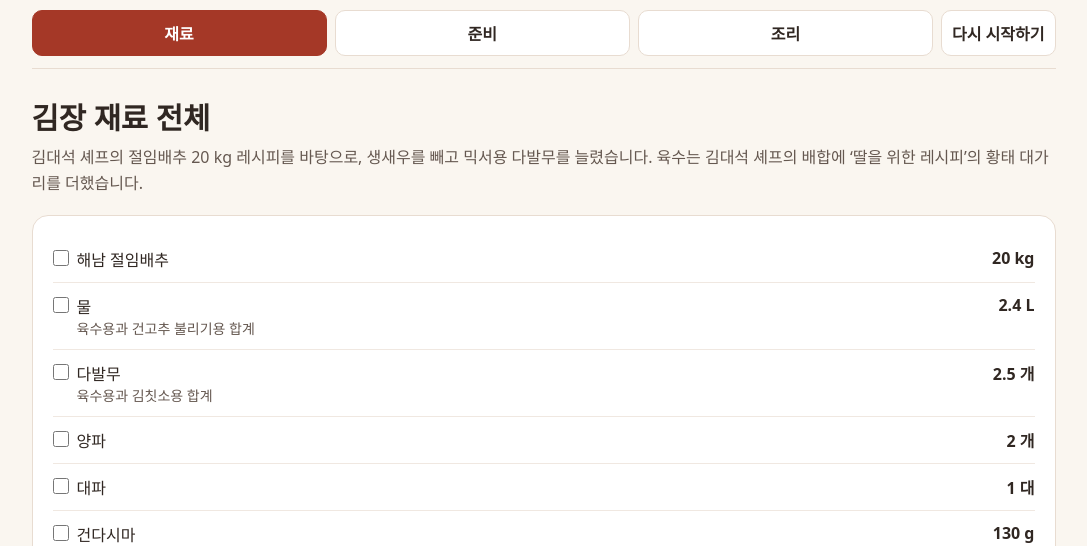
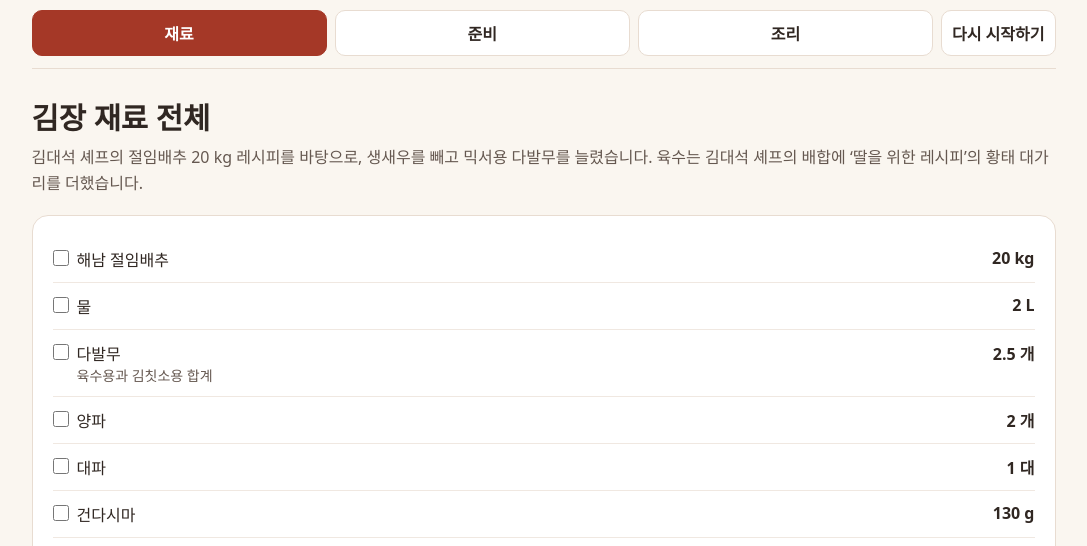
Before and after one commit to machunroo/kimchi, a plain HTML site: page index.html in a window 1280 px wide. Shown: the part 216-762 px from the top of the page, without its empty margins (89-1176 px from the left). Drawn offline with Linux system fonts and the light colour scheme.

Commit message:
Cool stock before mixing rice flour and replace dried chili with powder

```diff
--- a/index.html
+++ b/index.html
@@ -5,7 +5,7 @@
 <meta name="viewport" content="width=device-width, initial-scale=1">
 <title>우리집 김장 | 김장 레시피</title>
 <link rel="stylesheet" href="./style.css?v=cooking-days">
-<script defer src="./recipe.js?v=daeseok-method"></script>
+<script defer src="./recipe.js?v=powder-and-cooled-stock"></script>
 </head>
 <body>
 <main>
--- a/recipe.js
+++ b/recipe.js
@@ -6,8 +6,6 @@ const ingredients = {
   stockKelp: { name: '건다시마 · 육수용', amount: 30, unit: 'g' },
   stockRadish: { name: '다발무 · 육수용', amount: 0.5, unit: '개' },
   riceFlour: { name: '습식 찹쌀가루', amount: 300, unit: 'g' },
-  chiliWater: { name: '물 · 건고추 불리기용', amount: 400, unit: 'mL', cups: true },
-  driedChili: { name: '건고추', amount: 250, unit: 'g' },
   garlic: { name: '마늘', amount: 400, unit: 'g' },
   ginger: { name: '생강', amount: 200, unit: 'g' },
   shrimpPaste: { name: '새우젓', amount: 250, unit: 'g' },
@@ -18,7 +16,7 @@ const ingredients = {
   apple: { name: '사과', amount: 1, unit: '개' },
   blendOnion: { name: '양파 · 믹서용', amount: 1, unit: '개' },
   fish: { name: '멸치액젓', amount: 500, unit: 'mL', cups: true },
-  pepper: { name: '고춧가루', amount: 1000, unit: 'g' },
+  pepper: { name: '고춧가루', amount: 1200, unit: 'g', hint: '건고추를 대신하는 고춧가루 포함' },
   salt: { name: '천일염 · 간 맞춤용', amount: 3, unit: '숟갈', hint: '선택 · 간을 보며 조금씩' },
   radish: { name: '다발무 · 김칫소용', amount: 2, unit: '개', hint: '믹서용을 덜고 나머지는 무채로 사용' },
   greens: { name: '청갓', amount: 600, unit: 'g', bundles: 1 },
@@ -29,7 +27,7 @@ const ingredients = {
 };
 
 const stock = ['water', 'stockRadish', 'stockOnion', 'stockLeek', 'stockKelp', 'pollock'];
-const blend = ['driedChili', 'chiliWater', 'garlic', 'ginger', 'shrimpPaste', 'blendRadish', 'plum', 'pear', 'apple', 'blendOnion', 'fish'];
+const blend = ['garlic', 'ginger', 'shrimpPaste', 'blendRadish', 'plum', 'pear', 'apple', 'blendOnion', 'fish'];
 const vegetables = ['radish', 'greens', 'scallions', 'seaweed'];
 const cover = ['coverKelp', 'soju'];
 
@@ -44,7 +42,6 @@ const groups = [
 
 const shoppingIngredients = {
   ...ingredients,
-  water: { name: '물', amount: ingredients.water.amount + ingredients.chiliWater.amount / 1000, unit: 'L', hint: '육수용과 건고추 불리기용 합계' },
   stockRadish: {
     name: '다발무',
     amount: ingredients.stockRadish.amount + ingredients.radish.amount,
@@ -58,7 +55,7 @@ const shoppingIngredients = {
     unit: 'g',
   },
 };
-const combinedShoppingIds = new Set(['chiliWater', 'radish', 'blendRadish', 'blendOnion', 'coverKelp']);
+const combinedShoppingIds = new Set(['radish', 'blendRadish', 'blendOnion', 'coverKelp']);
 const shoppingIds = groups.flatMap(([, ids]) => ids).filter(id => !combinedShoppingIds.has(id));
 
 const videoUrl = 'https://youtu.be/BE4oP2FzDYA';
@@ -72,9 +69,10 @@ const steps = {
     '불을 끄고 건더기를 체로 걸러 육수만 남깁니다.',
   ]],
   paste: ['육수로 찹쌀풀 쑤기', 246, ['riceFlour'], [
-    '건더기를 거른 육수에 습식 찹쌀가루를 넣고 덩어리 없이 풀어 줍니다.',
-    '센 불에서 바닥까지 저으며 끓입니다.',
-    '걸쭉해지면 중불로 낮춰 약 5분 더 저어 끓입니다. 완전히 식힌 뒤 믹서 양념에 넣습니다.',
+    '건더기를 거른 육수는 반드시 완전히 식힙니다. 급하면 육수 용기를 얼음물에 받쳐 식힙니다.',
+    '식힌 육수에 습식 찹쌀가루를 넣고 거품기나 숟가락으로 덩어리 없이 풉니다.',
+    '중약불에서 냄비 바닥까지 계속 저으며 끓입니다. 윤기가 돌고 걸쭉해지면서 기포가 올라오면 불을 끕니다.',
+    '찹쌀풀을 완전히 식힌 뒤 믹서 양념에 넣습니다.',
   ]],
   drain: ['절임배추 물 빼기', 86, ['cabbage'], [
     '김장 당일 절임배추를 채반에 엎어 약 1시간 물기를 뺍니다.',
@@ -83,10 +81,9 @@ const steps = {
     '건청각은 삶지 않고 물에 약 2시간 불립니다. 조개껍데기 등 이물질을 골라내고 씻은 다음, 물기를 빼고 잘게 다집니다.',
     '김칫소용 다발무에서 믹서에 갈 분량을 먼저 덜어 두고 나머지는 채 썹니다. 청갓은 밑동과 누런 잎을 떼고 줄기 사이를 씻습니다. 물기를 뺀 뒤 3~4 cm 길이로 썹니다. 쪽파도 씻어 물기를 빼고 먹기 좋게 썹니다.',
   ]],
-  blend: ['건고추와 양념 갈기', 283, blend, [
-    '건고추를 씻어 자르고, 계량한 물을 부어 30분 불립니다.',
-    '불린 건고추에 마늘, 생강, 새우젓, 매실청, 식힌 찹쌀풀을 섞습니다. 멸치액젓은 마지막 간을 위해 일부 남깁니다.',
-    '썰어 둔 배, 사과, 양파, 믹서용 다발무를 건고추 양념과 함께 여러 번에 나눠 갈아 한데 모읍니다.',
+  blend: ['믹서 양념 갈기', 334, blend, [
+    '배, 사과, 양파, 믹서용 다발무를 잘라 마늘, 생강, 새우젓, 매실청과 함께 준비합니다.',
+    '멸치액젓은 마지막 간을 위해 일부 남깁니다. 준비한 재료를 식힌 찹쌀풀과 함께 여러 번에 나눠 갈아 한데 모읍니다.',
   ]],
   filling: ['김칫소 버무리기', 375, ['pepper', 'salt', ...vegetables], [
     '갈아 둔 양념에 고춧가루를 섞습니다.',
```
